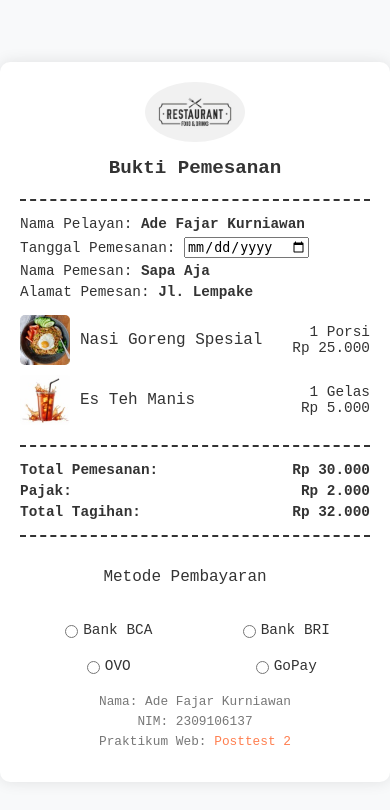
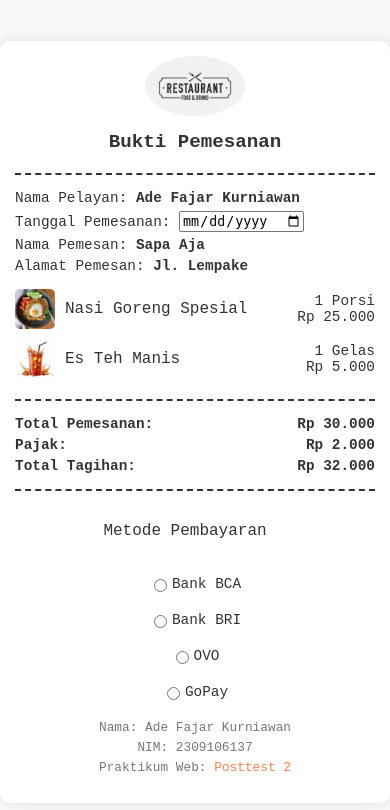
Before and after one commit to Adefajarkurniawan/Adefajarkurniawan.github.io, a PHP site: page / in a window 390 px wide. Shown: the top 810 px of the page. Run offline with PHP 8.4, Linux system fonts and the light colour scheme.

Commit message:
Add files via upload

```diff
--- a/Posttest_2/style.css
+++ b/Posttest_2/style.css
@@ -146,3 +146,19 @@ footer a {
 footer a:hover {
     text-decoration: underline;
 }
+
+@media (max-width: 480px) {
+    .payment div {
+        flex-basis: 100%;
+    }
+
+    .resep {
+        width: 100%;
+        padding: 15px;
+    }
+
+    .menu-info img {
+        width: 40px;
+        height: 40px;
+    }
+}
```
